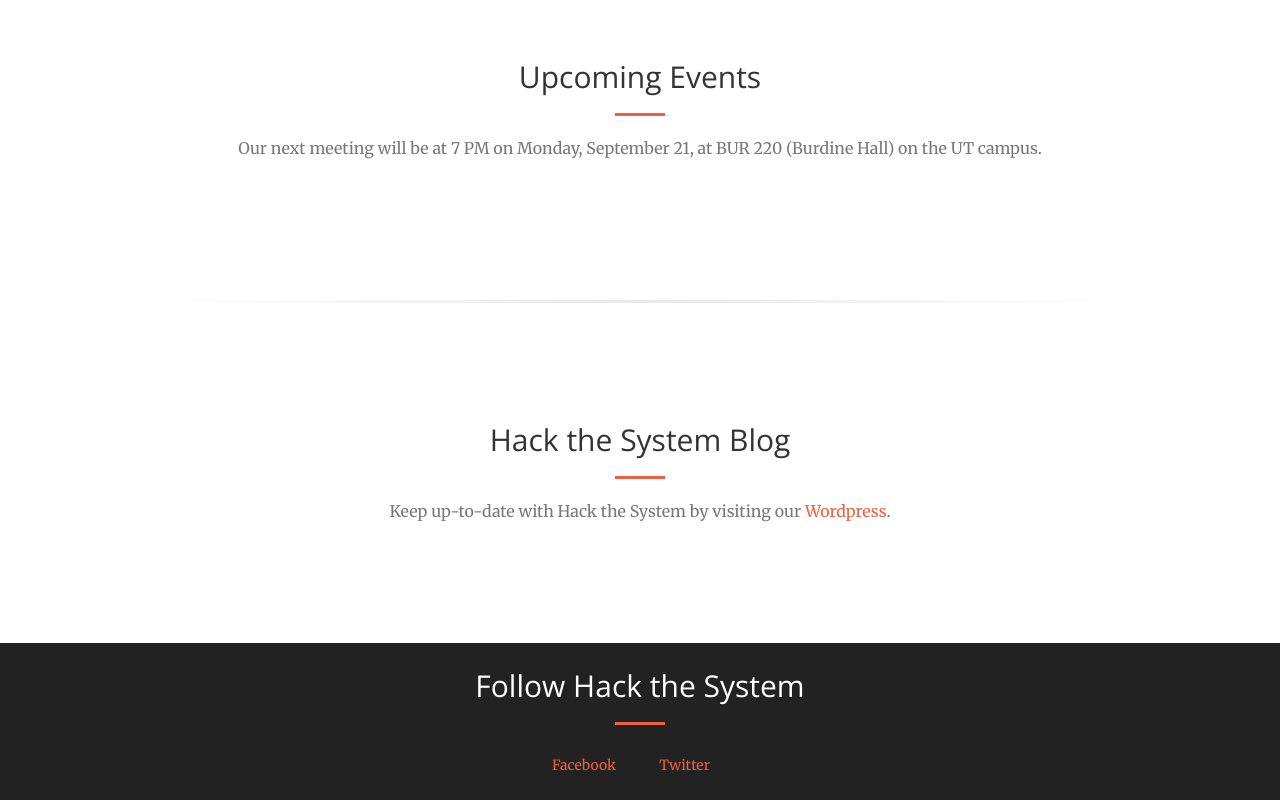
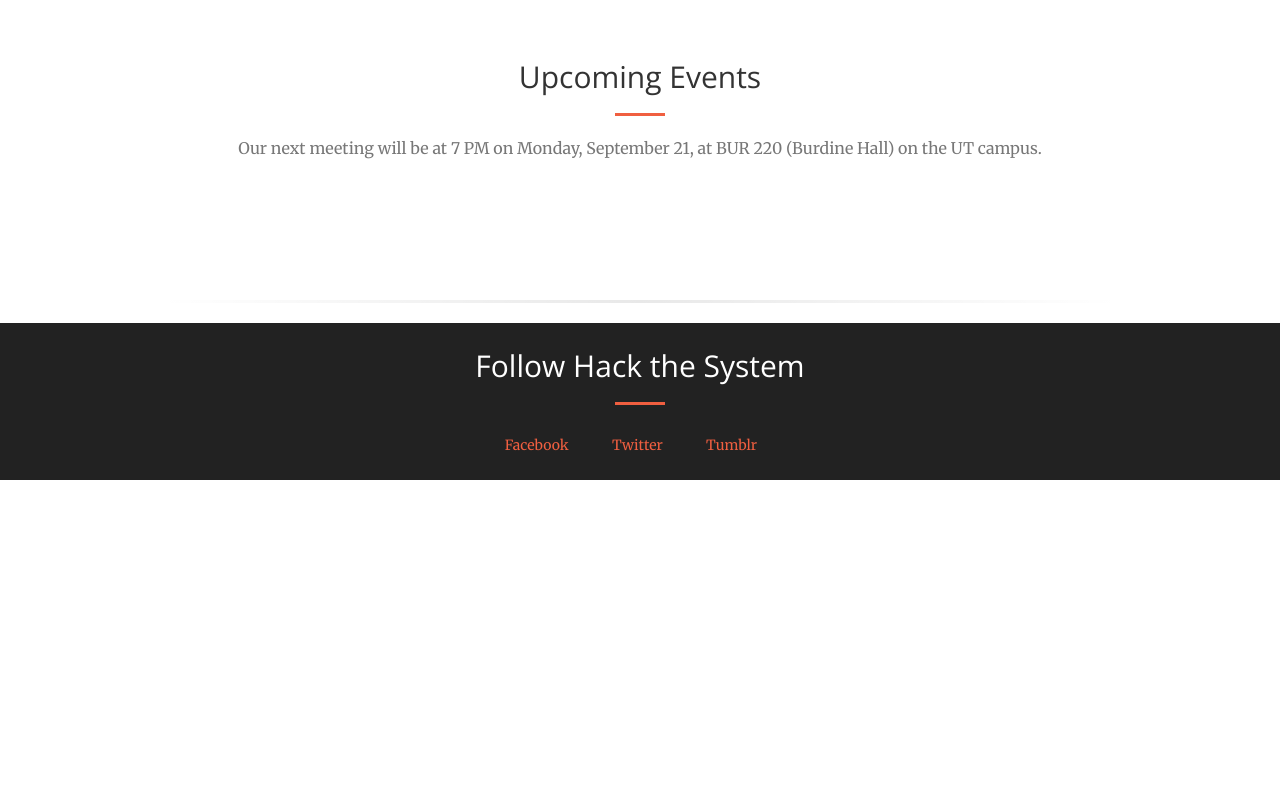
Before and after one commit to hackthesystemATX/hts-website, a plain HTML site: page index.html in a window 1280 px wide. Shown: the part 1835-2635 px from the top of the page. After the commit the page ends 2315 px from the top, so only its background shows below. Drawn offline with nearby package versions, Linux system fonts and the light colour scheme.

Commit message:
added tumblr

```diff
--- a/index.html
+++ b/index.html
@@ -172,7 +172,7 @@
 
     <hr class="separator">
 
-    <section id="blog">
+    <!-- <section id="blog">
         <div class="container">
             <div class="row">
                 <div class="col-lg-12 text-center">
@@ -184,10 +184,10 @@
         <div class="container">
             <div class="row">
                 <div class="col-lg-12 text-center">
-                    <p class="text-muted">Keep up-to-date with Hack the System by visiting our <a href="wordpress link here">Wordpress</a>.</p>
+                    <p class="text-muted">here is where a recent post will go!</p>
                 </div>
             </div>
-    </section>
+    </section> -->
 
 
     <section class="bg-dark" id="contact">
@@ -201,6 +201,7 @@
                     <div class="contact-info">
                         <a href="https://www.facebook.com/hackthesystemATX">Facebook</a>
                         <a href="https://twitter.com/hackthesystemtx">Twitter</a>
+                        <a href="http://hackthesystematx.tumblr.com">Tumblr</a>
                     </div>
                 </div>
             </div>
```
